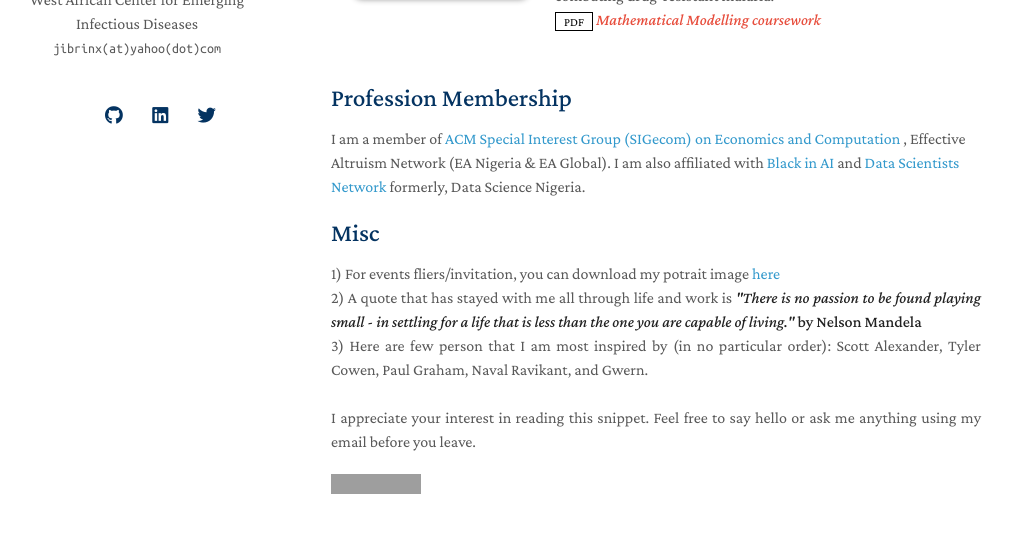
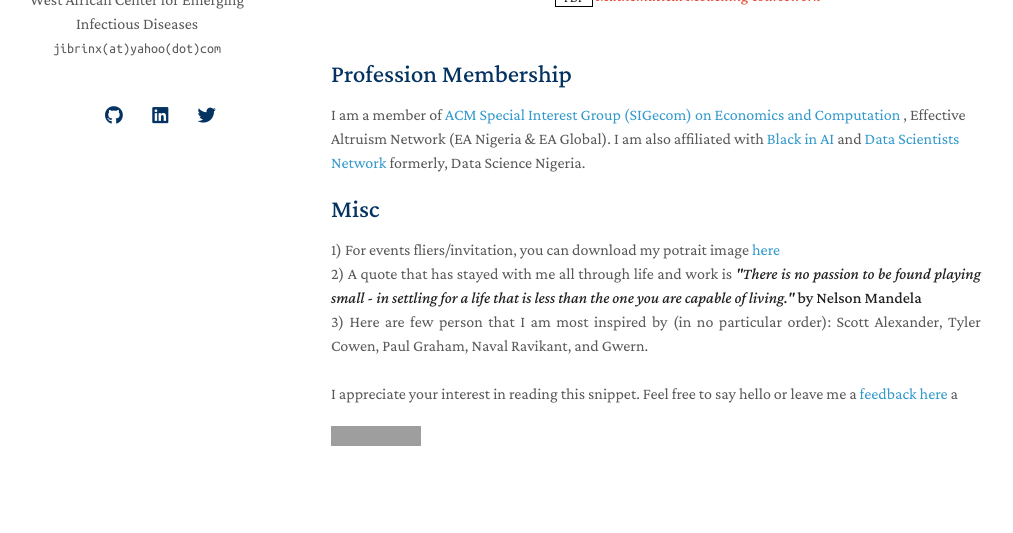
Before and after one commit to jibrinx/jibrinx.github.io, a Jekyll site: the page built from index.md, in a window 1280 px wide and 900 px high, scrolled down 3678 px, cut to the strip 305-838 px from the top of the window. Shown: the whole strip, without its empty margins (139-1152 px from the left). Built offline with Jekyll 4.4.1, drawn with Linux system fonts in a browser that asks for light colours; nearby versions of some CDN libraries; a style sheet for code colours, icons or effects is not loaded; some of the changed text lies outside the part shown; grey boxes are pictures that could not be loaded.

Commit message:
Update index.md

```diff
--- a/index.md
+++ b/index.md
@@ -5,14 +5,14 @@
 
 ## About Me
 <img src="assets/img/wavy.gif">
-<p align="justify"> Hi! I’m Jibrin. I love building projects and following my curiosity. I am always curious about how our world operates, and whether we can find a theory that will explain it all... I am currently building <a href="https://Redflow.io">RedFLow Analytics </a> to ensure that no life is lost due to preventable blood shortages or inefficient transfusion decisions. I am using AI-powered predictive analytics to proactively bridge the gap between critical need and timely intervention to empower clinicians with data-driven insights to save lives, optimize blood resource allocation, and bring hope to patients in need. </p>
+<p align="justify"> Hi! I’m Jibrin. I love building projects and following my curiosity. I am always curious about how our world operates, and whether we can find a theory that will explain it all... I am currently building <a href="https://Redflow.io"  target="_blank">RedFLow Analytics </a> to ensure that no life is lost due to preventable blood shortages or inefficient transfusion decisions. I am using AI-powered predictive analytics to proactively bridge the gap between critical need and timely intervention to empower clinicians with data-driven insights to save lives, optimize blood resource allocation, and bring hope to patients in need. </p>
 
 ## Education
 - **2022** - M.Sc.(With Distinction) in Artificial Intelligence and Data Analytics from the Institute of Digital Technologies at Loughborough University London.
 - **2019** - B.Sc.(Hons) in Computer Science from University of Jos, Nigeria.
 
 ## Work Experience
-Previously, I served as a senior Machine Learning Engineer at <a href="https://greysoft.ng">Greysoft Technologies</a>, Nigeria, leading a team of three ML engineers. Together, we tackled local challenges in education, agriculture, and the food supply chain, which led to the creation of impactful startups like  <a href="https://agrobays.com">AgroBays Agrofoods </a>,  <a href="https://app.5minutes.ng">5Minutes </a>, and the BRIT App (Bookkeeping, Receipting, Invoice, and Tax).<br>
+Previously, I served as a senior Machine Learning Engineer at <a href="https://greysoft.ng"  target="_blank">Greysoft Technologies</a>, Nigeria, leading a team of three ML engineers. Together, we tackled local challenges in education, agriculture, and the food supply chain, which led to the creation of impactful startups like  <a href="https://agrobays.com"  target="_blank">AgroBays Agrofoods </a>,  <a href="https://app.5minutes.ng"  target="_blank">5Minutes </a>, and the BRIT App (Bookkeeping, Receipting, Invoice, and Tax).<br>
 <p align="justify"> I will be starting as a Research fellow at the West African Center for Emerging Infectious Diseases (WAC-EID) under the D43 TRAIN grant where I will contribute to research efforts in strengthening health systems and improving infectious disease control strategies in Nigeria (Particularly Lassa Fever) My goal is build real time integrated surveillance systems that address the impact of climate change on the emergence and spread of Zoonotic Pathogens.
 <br> <br>
 I have also contributed to a number of research initiatives, including projects funded by New Venture Fund through Data.org and Microsoft, the Embassy of France in Nigeria's Solidarity Fund for Innovative Projects, and the NIH-supported K43 project (K43TW011416) at JUTH.
@@ -26,35 +26,34 @@
 
 ## Recent News
 
-Find out what I have been up to recently on  <a rel="me" href="https://linkedin.com/in/jbrnjfr">LinkedIn</a>
+Find out what I have been up to recently on  <a rel="me" href="https://linkedin.com/in/jibrinx"  target="_blank">LinkedIn</a>
 - **[Apr. 2025]** I have been selected as a FutureKind AI fellow where I will be leveraging AI to improve Animal welfare
 - **[Apr. 2025]** I have been selected to participate in the Data Science Africa 2025 Summer School and Workshop, taking place at the University of Ibadan, Nigeria, from June 2nd to 6th, 2025.
-- **[Mar. 2025]** I'm excited to announce that I'll be hosting my very first Spring ACX Everywhere Meetup in Jos, Nigeria on <b> April 18th! </b> It’ll be a space for thoughtful conversation, new ideas, and great people. You can find more details and RSVP on the event page on <a href= "https://www.lesswrong.com/events/u6pEyjcXCnSpyyzbo/jos-acx-meetups-everywhere-spring-2025"> LessWrong </a>
+- **[Mar. 2025]** I'm excited to announce that I'll be hosting my very first Spring ACX Everywhere Meetup in Jos, Nigeria on <b> April 18th! </b> It’ll be a space for thoughtful conversation, new ideas, and great people. You can find more details and RSVP on the event page on <a href= "https://www.lesswrong.com/events/u6pEyjcXCnSpyyzbo/jos-acx-meetups-everywhere-spring-2025"  target="_blank"> LessWrong </a>
 - **[Mar. 2025]** I will be visiting the University of Texas Medical branch at Galveston, Texas as a Research trainee starting in Fall 2025.
 - **[Apr. 2024]** I delivered a week-long training course on introduction to generative AI to women entrepreneurs at the University of Jos, Nigeria through the genAI for Skill fund by Microsoft and datadotorg aimed at boosting the confidence and sales capacity of low-income women entrepreneurs in northern Nigeria.
 - **[Dec. 2023]** I Participated at the 3rd annual ML4H Symposium organised by Association for Health learning inference.
-- **[Aug. 2023]** I delivered a keynote speech on The Current State of AI Governance and Safety in Nigeria at the <a href="https://www.linkedin.com/feed/update/urn:li:activity:7096848518631366656/ "> Pie and AI</a> event jointly organised by <a href="https://www.deeplearning.ai">deeplearning.AI </a>and <a href="https://greysoft.ng">Greysoft Technologies.</a>
-- **[Aug. 2023]** I launced the AgroBays Agrofoods app is launched!
-- **[Dec. 2022]** I bagged an MSc degree in AI and Data Analytics from <a href="https://www.lborolondon.ac.uk/study/masters-degrees/artificial-intelligence-data-analytics/"> Loughborough University London. </a>
-- **[Jul. 2020]** I presented a virtual poster of my undergraduate work on cervical cancer at the 21st ACM conference on economics and computation, EC 2020 in Budapest. <a href="https://ec20.sigecom.org/program/posters/"> link to poster</a>
-- **[Jun. 2020]** I presented my undergraduate project on cervical cancer at the Data Science Africa workshop, Kampala 2020 <a href="https://www.datascienceafrica.org/dsa2020kampala/schedule/#session-paper1">Link to event</a>
-- **[Nov. 2018]** I led the Golden Halo team to 2018 NASA space apps challenge (Nigeria online qualification round) to 1st runners up victory <a href="https://2018.spaceappschallenge.org/challenges/what-world-needs-now/health-makes-wealth/teams/golden-halo-1/project/">See challenge.</a>
+- **[Aug. 2023]** I delivered a keynote speech on The Current State of AI Governance and Safety in Nigeria at the <a href="https://www.linkedin.com/feed/update/urn:li:activity:7096848518631366656/ "  target="_blank"> Pie and AI</a> event jointly organised by <a href="https://www.deeplearning.ai"  target="_blank">deeplearning.AI </a>and <a href="https://greysoft.ng"  target="_blank">Greysoft Technologies.</a>
+- **[Dec. 2022]** I bagged an MSc degree in AI and Data Analytics from <a href="https://www.lborolondon.ac.uk/study/masters-degrees/artificial-intelligence-data-analytics/"  target="_blank"> Loughborough University London. </a>
+- **[Jul. 2020]** I presented a virtual poster of my undergraduate work on cervical cancer at the 21st ACM conference on economics and computation, EC 2020 in Budapest. <a href="https://ec20.sigecom.org/program/posters/"  target="_blank"> link to poster</a>
+- **[Jun. 2020]** I presented my undergraduate project on cervical cancer at the Data Science Africa workshop, Kampala 2020 <a href="https://www.datascienceafrica.org/dsa2020kampala/schedule/#session-paper1"  target="_blank">Link to event</a>
+- **[Nov. 2018]** I led the Golden Halo team to 2018 NASA space apps challenge (Nigeria online qualification round) to 1st runners up victory <a href="https://2018.spaceappschallenge.org/challenges/what-world-needs-now/health-makes-wealth/teams/golden-halo-1/project/"  target="_blank">See challenge.</a>
 
 {% include_relative _includes/publications.md %}
 
 <!--{% include_relative _includes/services.md %} -->
 ## Profession Membership
-I am a member of <a href="http://www.sigecom.org">ACM Special Interest Group (SIGecom) on Economics and Computation </a>, Effective Altruism Network (EA Nigeria & EA Global). I am also affiliated with <a href="https://blackinai.github.io/#/">Black in AI</a> and <a href="https://www.datasciencenigeria.org">Data Scientists Network</a> formerly, Data Science Nigeria.
+I am a member of <a href="http://www.sigecom.org"  target="_blank">ACM Special Interest Group (SIGecom) on Economics and Computation </a>, Effective Altruism Network (EA Nigeria & EA Global). I am also affiliated with <a href="https://blackinai.github.io/#/"  target="_blank">Black in AI</a> and <a href="https://www.datasciencenigeria.org"  target="_blank">Data Scientists Network</a> formerly, Data Science Nigeria.
 
 ## Misc
 <p align="justify">
-1) For events fliers/invitation, you can download my potrait image <a href ="https://raw.githubusercontent.com/jibrinx/jibrinx.github.io/main/assets/img/dpjb.png"> here </a> <br>
+1) For events fliers/invitation, you can download my potrait image <a href ="https://raw.githubusercontent.com/jibrinx/jibrinx.github.io/main/assets/img/dpjb.png"  target="_blank"> here </a> <br>
 2) A quote that has stayed with me all through life and work is <strong><i> "There is no passion to be found playing small - in settling for a life that is less than the one you are capable of living."
 </i> by Nelson Mandela</strong> <br>
 3) Here are few person that I am most inspired by (in no particular order): Scott Alexander, Tyler Cowen, Paul Graham, Naval Ravikant, and Gwern. <br> <br>
-I appreciate your interest in reading this snippet. Feel free to say hello or ask me anything using my email before you leave.</p>
+I appreciate your interest in reading this snippet. Feel free to say hello or leave me a <a href="https://www.admonymous.co/jibrinx" target="_blank"> feedback here </a>a</p>
 
 
-<a href="https://info.flagcounter.com/wu9a"><img src="https://s01.flagcounter.com/map/wu9a/size_s/txt_000000/border_CCCCCC/pageviews_1/viewers_0/flags_0/" alt="Flag Counter" border="0"></a>
+<a href="https://info.flagcounter.com/wu9a"  target="_blank"><img src="https://s01.flagcounter.com/map/wu9a/size_s/txt_000000/border_CCCCCC/pageviews_1/viewers_0/flags_0/" alt="Flag Counter" border="0"></a>
 
 <!-- <script type="text/javascript" id="mapmyvisitors" src="//mapmyvisitors.com/map.js?d=O65DFBEoMMCDyH8PO-ogFgIBijtcz7hMWYIFcurAHSw&cl=ffffff&w=a"></script> -->
```
